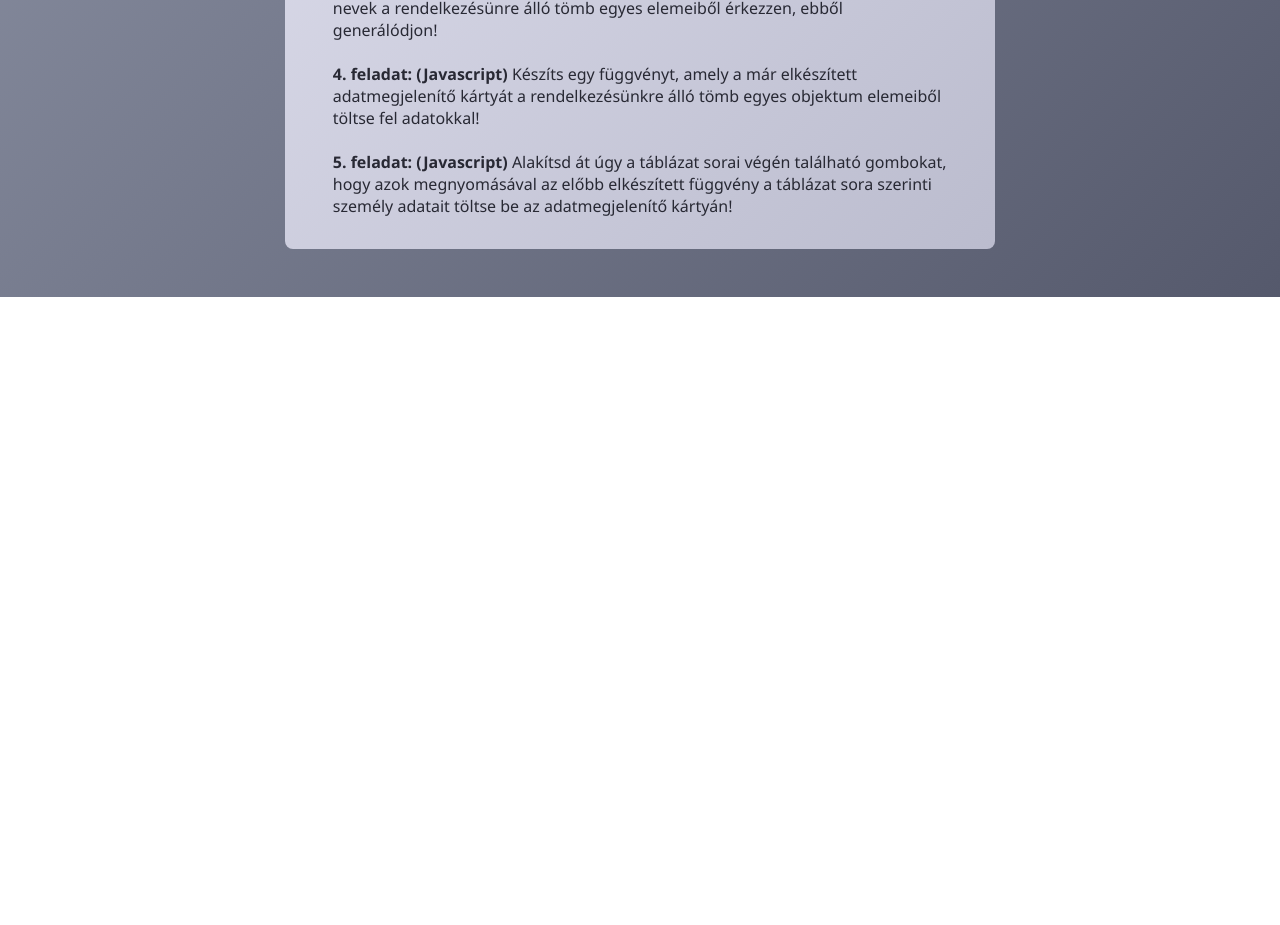
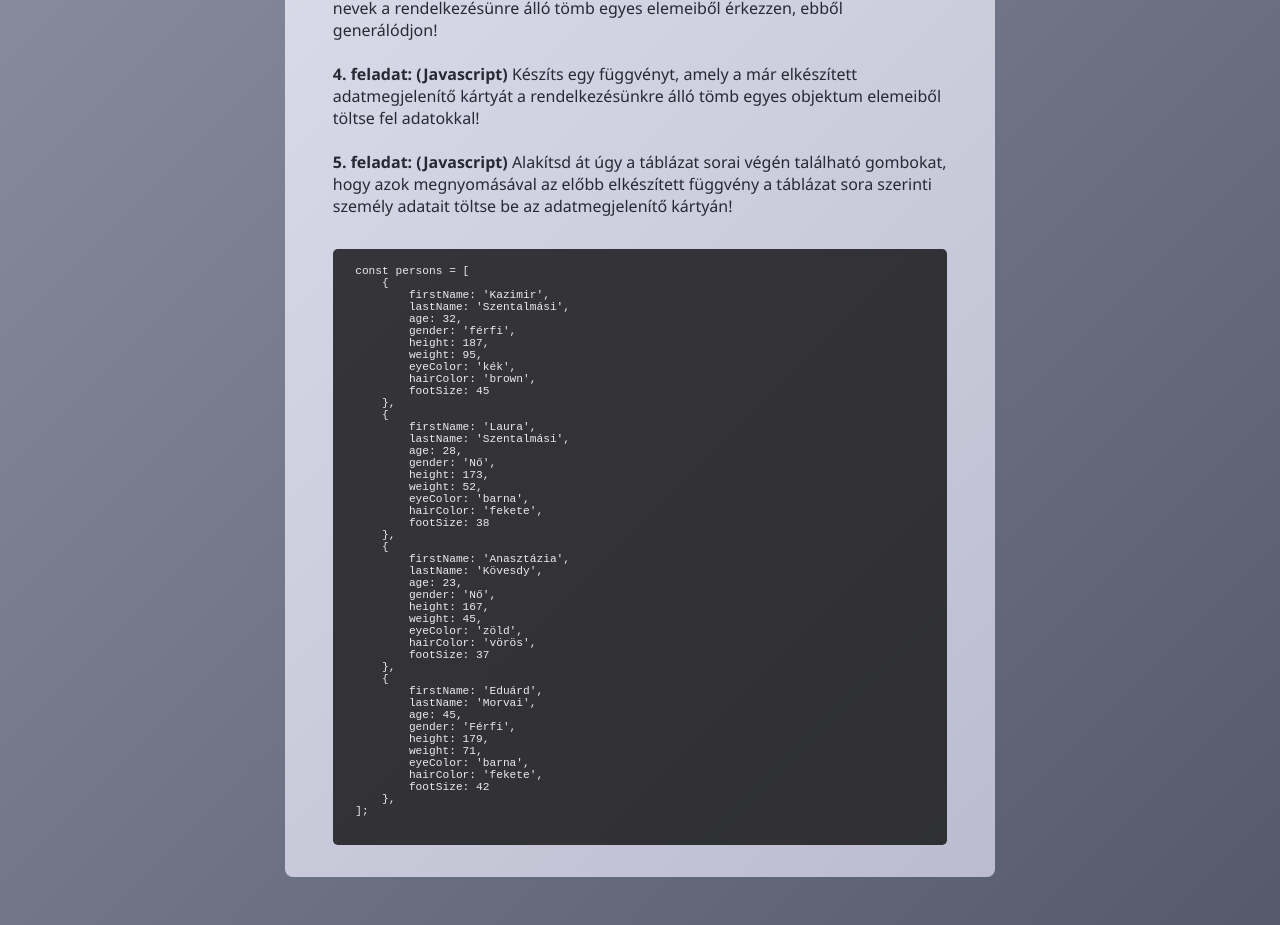
Before and after one commit to bobbyfromgeminus/javascript-work-with-object, a plain HTML site: page index.html in a window 1280 px wide. Shown: the part 859-1784 px from the top of the page. Before the commit the page ends 1156 px from the top, so only its background shows below. Drawn offline with Linux system fonts and the light colour scheme.

Commit message:
2023-01-17 #02

```diff
--- a/assets/css/style.css
+++ b/assets/css/style.css
@@ -107,4 +107,14 @@ section {
     margin-top: 2rem;
 }
 
+section pre {
+    margin-top: 2rem;
+    font-family: monospace;
+    background-color: rgba(0, 0, 0, .75);
+    padding: 1rem 2em;
+    color:rgba(255, 255, 255, .9);
+    font-size: .7rem;
+    border-radius: .3rem;
+}
+
 section ul { padding-left: 3rem; }
--- a/index.html
+++ b/index.html
@@ -50,6 +50,55 @@
         <br><br>
 
         <b>5. feladat: (Javascript)</b> Alakítsd át úgy a táblázat sorai végén található gombokat, hogy azok megnyomásával az előbb elkészített függvény a táblázat sora szerinti személy adatait töltse be az adatmegjelenítő kártyán!
+
+        <pre>
+const persons = [
+    {
+        firstName: 'Kazimir',
+        lastName: 'Szentalmási',
+        age: 32,
+        gender: 'férfi',
+        height: 187,
+        weight: 95,
+        eyeColor: 'kék',
+        hairColor: 'brown',
+        footSize: 45
+    },
+    {
+        firstName: 'Laura',
+        lastName: 'Szentalmási',
+        age: 28,
+        gender: 'Nő',
+        height: 173,
+        weight: 52,
+        eyeColor: 'barna',
+        hairColor: 'fekete',
+        footSize: 38
+    },
+    {
+        firstName: 'Anasztázia',
+        lastName: 'Kövesdy',
+        age: 23,
+        gender: 'Nő',
+        height: 167,
+        weight: 45,
+        eyeColor: 'zöld',
+        hairColor: 'vörös',
+        footSize: 37
+    },
+    {
+        firstName: 'Eduárd',
+        lastName: 'Morvai',
+        age: 45,
+        gender: 'Férfi',
+        height: 179,
+        weight: 71,
+        eyeColor: 'barna',
+        hairColor: 'fekete',
+        footSize: 42
+    },
+];
+        </pre>
     </section>
 
     <script src="./assets/js/app.js"></script>
```
